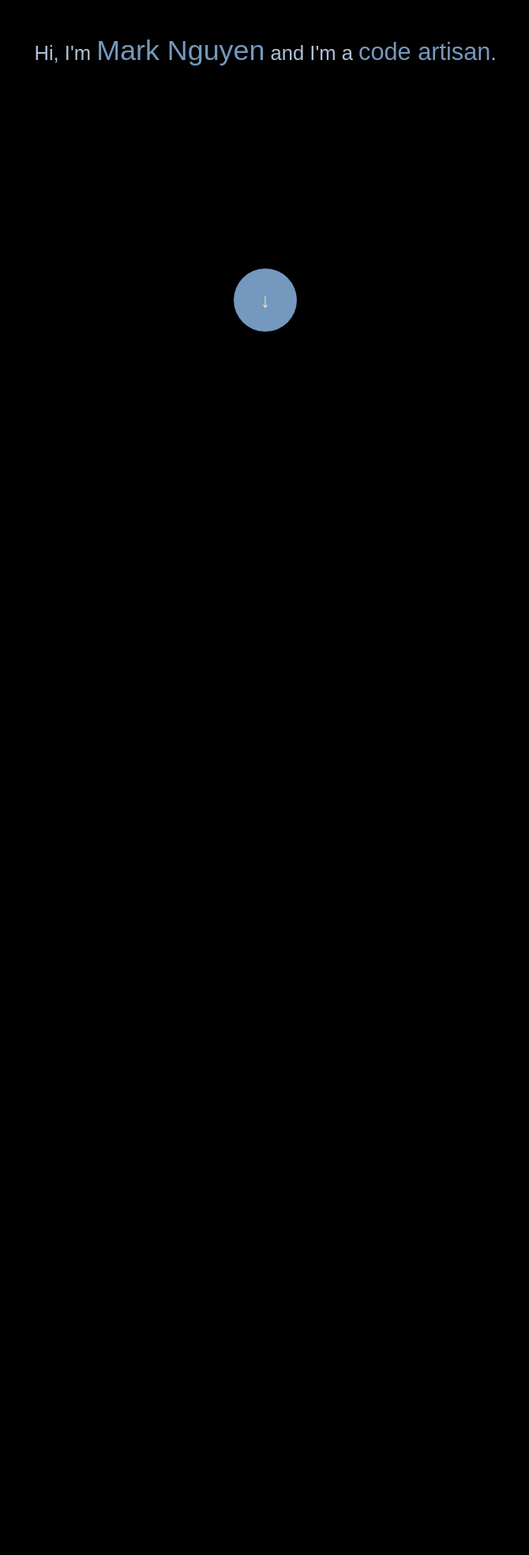
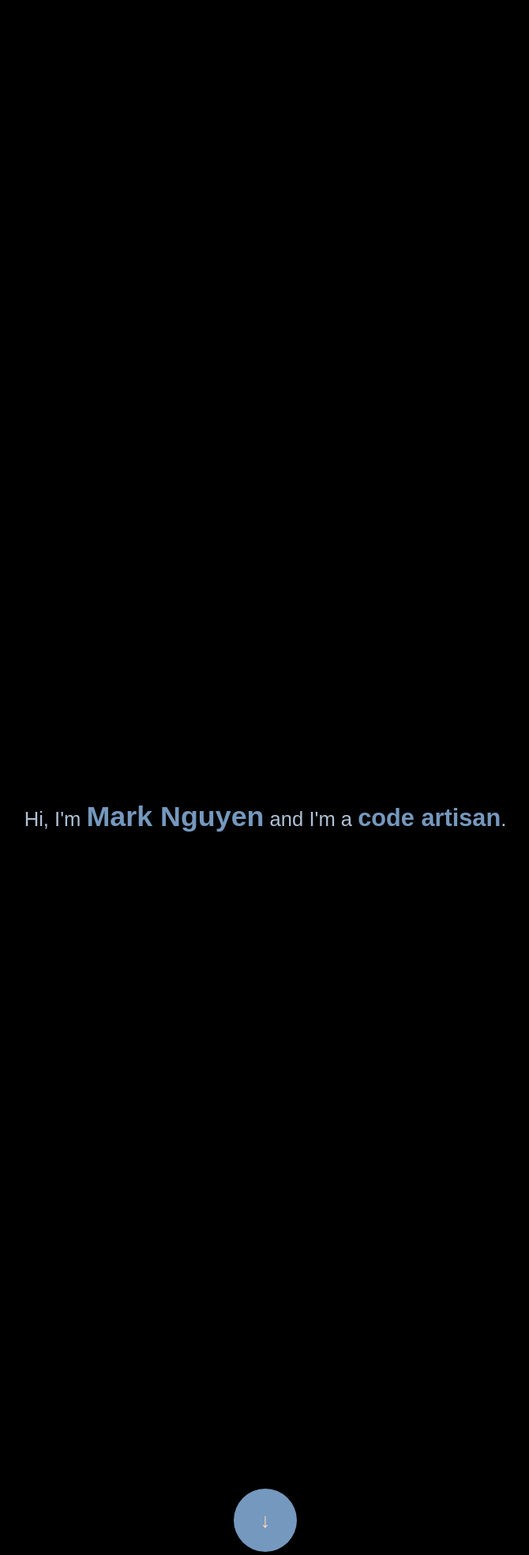
Before and after one commit to nguyenmp/mark-nguyen, a PHP site: page / in a window 1280 px wide. Shown: the top 1969 px of the page at 79% size, without its empty margins (304-974 px from the left). Run offline with PHP 8.4, Linux system fonts and the light colour scheme; some libraries are stand-ins or nearby versions.

Commit message:
More Front page tweaks

```diff
--- a/index.html
+++ b/index.html
@@ -6,11 +6,14 @@
     <script language="javascript" type="text/javascript" src="https://kswedberg.github.io/jquery-smooth-scroll/src/jquery.smooth-scroll.js">
     </script>
     <script>
-      $(document).ready(function() {
+      function lksdfki(e) {
         $("a").smoothScroll();
         $("#landing").css("min-height", "initial");
         $("#landing").css("height", window.outerHeight);
-      });
+      }
+
+      $(document).ready(lksdfki);
+      $(window).resize(lksdfki);
     </script>
     <meta name="viewport" content="width=device-width, height=device-height, initial-scale=1">
   </head>
--- a/main.css
+++ b/main.css
@@ -415,25 +415,30 @@ p {
   width: 100vw;
   height: 100%;
   background-color: black;
-  display: inline-block;
   text-align: center;
   color: #AFC1D6;
-  font-size: 160%; }
+  font-size: 160%;
+  display: table; }
+
+#landing-inner {
+  display: table-cell;
+  vertical-align: middle; }
 
 #landing-name {
   font-size: 140%;
-  color: #7598BE; }
+  color: #7598BE;
+  font-weight: bold; }
 
 #landing-title {
   font-size: 120%;
-  color: #7598BE; }
+  color: #7598BE;
+  font-weight: bold; }
 
 #start-link {
-  margin-top: 20%;
-  margin-bottom: 20%;
-  margin-left: auto;
-  margin-right: auto;
-  display: inline-block; }
+  bottom: 5%;
+  display: inline-block;
+  position: absolute;
+  transform: translateX(-50%); }
 
 #start-button {
   width: 80px;
--- a/scss/landing.scss
+++ b/scss/landing.scss
@@ -2,28 +2,35 @@
     width: 100vw;
     height: 100%;
     background-color: $background_primary;
-    display: inline-block;
     text-align: center;
     color: $foreground_secondary;
     font-size: 160%;
+
+    display: table;
+}
+
+#landing-inner {
+    display: table-cell;
+    vertical-align: middle;
 }
 
 #landing-name {
     font-size: 140%;
     color: $foreground_primary;
+    font-weight: bold;
 }
 
 #landing-title {
     font-size: 120%;
     color: $foreground_primary;
+    font-weight: bold;
 }
 
 #start-link {
-    margin-top: 20%;
-    margin-bottom: 20%;
-    margin-left: auto;
-    margin-right: auto;
+    bottom: 5%;
     display: inline-block;
+    position: absolute;
+    transform: translateX(-50%);
 }
 
 #start-button {
```
